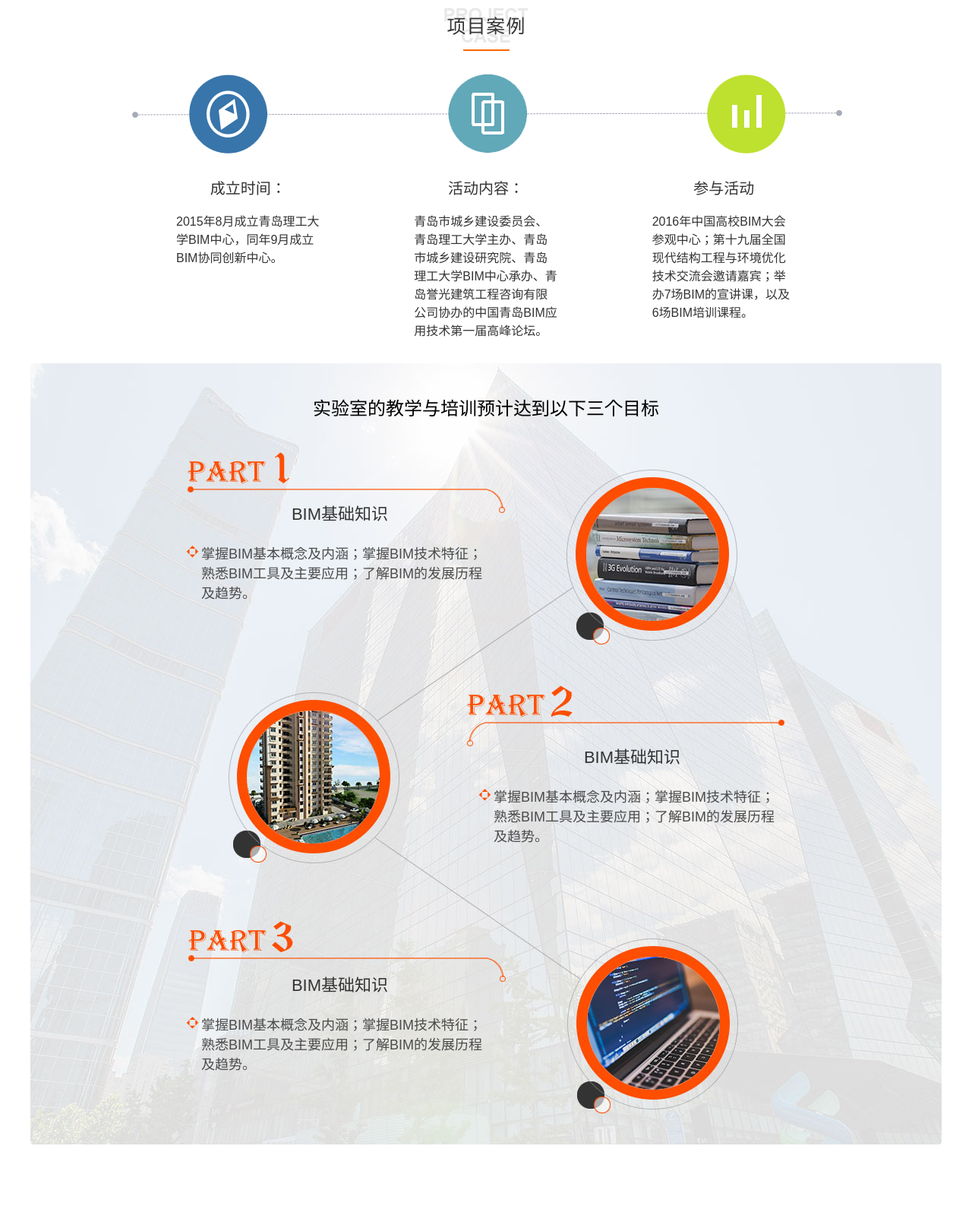
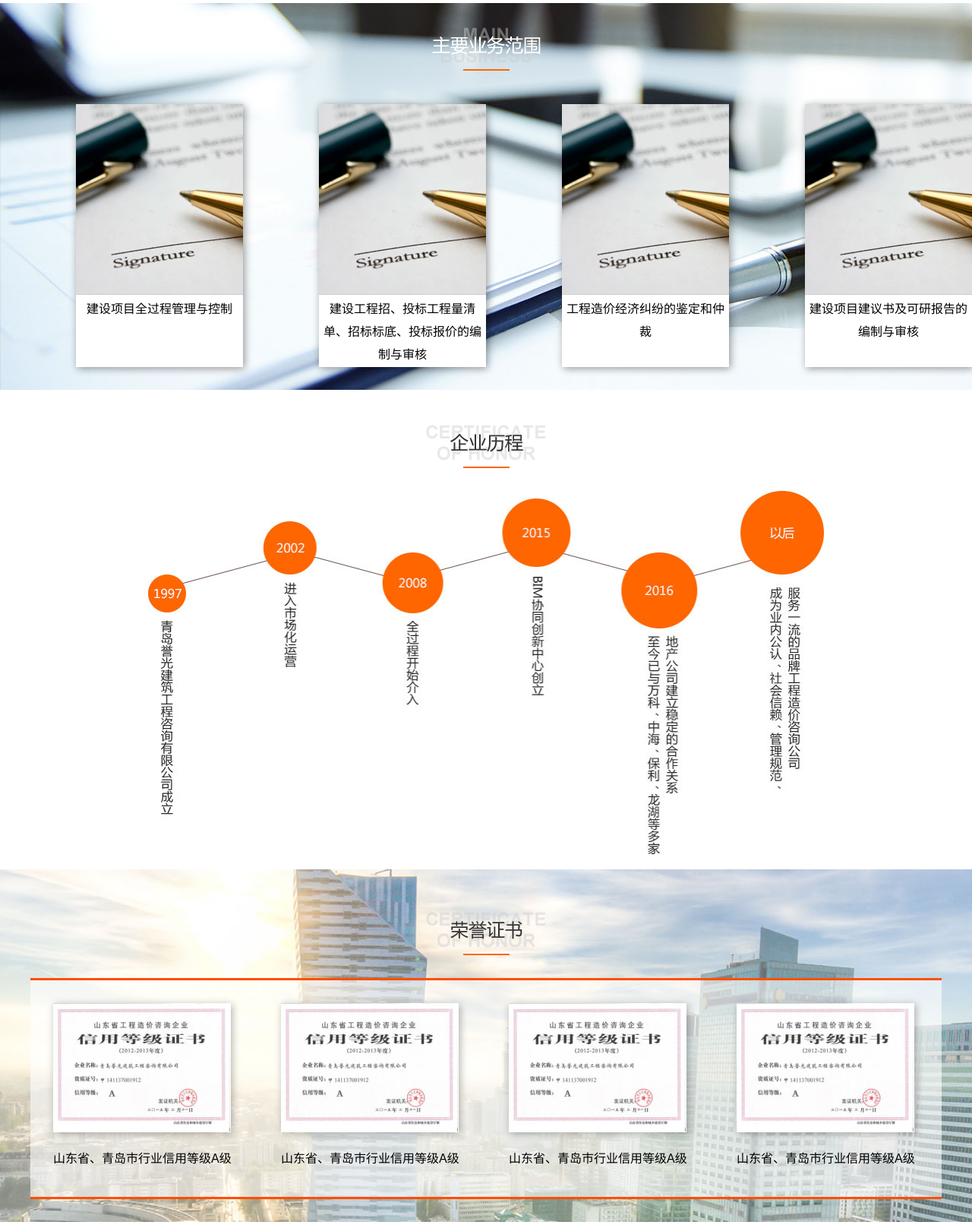
Before and after one commit to 15864251758/BIM, a plain HTML site: page 誉光关于我们.html in a window 1280 px wide. Shown: the part 713-2325 px from the top of the page at 76% size. Drawn offline with Linux system fonts and the light colour scheme.

Commit message:
关于我们修改完成

```diff
--- a/css/style.css
+++ b/css/style.css
@@ -1159,3 +1159,85 @@ a:hover{
 .search-list a.on{
 	color: #ff4e00;
 }
+
+
+.yg-block1{
+	background: url(../images/yg-block1.jpg);
+	padding-bottom: 30px;
+	padding-top: 32px;
+	margin-top: 40px;
+}
+.yg-block1 ul{
+	width: 1300px;
+	margin-top: 44px;
+}
+.yg-block1 ul li{
+	float: left;
+	margin-left: 100px;
+	width: 220px;
+	height: 346px;
+	background: #fff;
+	box-shadow: 2px 2px 10px rgba(0,0,0,0.4);
+}
+.yg-block1 ul li p{
+	line-height: 30px;
+	text-align: center;
+}
+.yg-block1 .block-title{
+	margin-top: 0;
+}
+.yg-block2-img{
+	width: 890px;
+	margin: 0 auto;
+	display: block;
+	margin-top: 30px;
+	margin-bottom: 20px;
+}
+.yg-block3{
+	background: url(../images/yg-block2.jpg) no-repeat;
+	background-position: center center;
+	padding-top: 10px;
+	background-size: auto 100%;
+	padding-bottom: 30px;
+
+}
+.yg-block3 ul li{
+	float: left;
+	margin:30px;
+	width: 240px;
+	line-height: 40px;
+}
+.yg-block3 ul{
+	background: rgba(255,255,255,0.6);
+	margin-top: 30px;
+	    border-bottom: 3px solid #ff4e00;
+	        border-top: 3px solid #ff4e00;
+
+}
+.yg-block3 ul li img{
+	box-shadow: 2px 2px 10px rgba(0,0,0,0.3)
+}
+.yg-block4 img{
+	margin: 40px 0;
+}
+.yg-block5{
+	background: url(../images/yg-block4.jpg);
+	background-repeat: no-repeat;
+	background-size: auto 100%;
+	padding-top: 10px;
+	margin-bottom: 40px;
+}
+.yg-block5 .yg-txt{
+	width: 700px;
+	float: left;
+	height: 240px;
+	margin: 30px 0 40px;
+	margin-right: 70px;
+	line-height: 30px;
+	text-indent: 32px;
+	padding-top: 40px;
+}
+.yg-block5 .yg-img{
+	vertical-align: middle;
+	margin: 30px 0 40px;
+}
--- a/誉光关于我们.html
+++ b/誉光关于我们.html
@@ -71,51 +71,62 @@
 		<p>随着建设行业信息化的深入，BIM技术日益成熟。掌握BIM技术的理论知识、熟练操作BIM软件将成为建筑行业人员的必备职业技能。</p>
 	</div>
 </div>
-<div class="aboutus-time">
-	<img src="images/anli-title.png" alt="" class="block-title">
-	<div class="aboutus-time-box clearfix">
-		<img src="images/time.png" alt="">
-		<div class="txt">
-			<h1>成立时间：</h1>
-			<p>2015年8月成立青岛理工大学BIM中心，同年9月成立BIM协同创新中心。</p>
-		</div>
-		<div class="txt">
-			<h1>活动内容：</h1>
-			<p>青岛市城乡建设委员会、青岛理工大学主办、青岛市城乡建设研究院、青岛理工大学BIM中心承办、青岛誉光建筑工程咨询有限公司协办的中国青岛BIM应用技术第一届高峰论坛。</p>
-		</div>
-		<div class="txt">
-			<h1>参与活动</h1>
-			<p>2016年中国高校BIM大会参观中心；第十九届全国现代结构工程与环境优化技术交流会邀请嘉宾；举办7场BIM的宣讲课，以及6场BIM培训课程。</p>
-		</div>
+<div class="aboutus-time yg-block1">
+	<img src="images/yg-title1.png" alt="" class="block-title">
+	<ul class="w-1200 clearfix" >
+		<li>
+			<img src="images/yg-block1-img.jpg" alt="">
+			<p>建设项目全过程管理与控制</p>
+		</li>
+		<li>
+			<img src="images/yg-block1-img.jpg" alt="">
+			<p>建设工程招、投标工程量清单、招标标底、投标报价的编制与审核 </p>
+		</li>
+		<li>
+			<img src="images/yg-block1-img.jpg" alt="">
+			<p>工程造价经济纠纷的鉴定和仲裁</p>
+		</li>
+		<li>
+			<img src="images/yg-block1-img.jpg" alt="">
+			<p>建设项目建议书及可研报告的编制与审核</p>
+		</li>
+	</ul>
+</div>
+<div class="aboutus-time yg-block2">
+	<img src="images/yg-title2.png" alt="" class="block-title">
+	<img src="images/yg-time.jpg" alt="" class="yg-block2-img">
+</div>
+<div class="aboutus-time yg-block3">
+	<img src="images/yg-title3.png" alt="" class="block-title">
+	<ul class="w-1200 clearfix">
+		<li>
+			<img src="images/yg-block2-img.jpg" alt="">
+			<p>山东省、青岛市行业信用等级A级</p>
+		</li>
+		<li>
+			<img src="images/yg-block2-img.jpg" alt="">
+			<p>山东省、青岛市行业信用等级A级</p>
+		</li>
+		<li>
+			<img src="images/yg-block2-img.jpg" alt="">
+			<p>山东省、青岛市行业信用等级A级</p>
+		</li>
+		<li>
+			<img src="images/yg-block2-img.jpg" alt="">
+			<p>山东省、青岛市行业信用等级A级</p>
+		</li>
+	</ul>
+</div>
+<div class="w-1200 yg-block4">
+	<img src="images/yg-block3.jpg" alt="">
+</div>
+<div class="aboutus-time yg-block5 clearfix">
+	<div class="w-1200">
+		<img src="images/yg-team.png" alt="" class="block-title">
+		<p class="yg-txt">公司人才荟萃，现有高中级工程师、技术人员70名，国家注册造价工程师15名，国家注册咨询工程师3名，拥有专业配套、完备齐全的咨询专家库，可进行项目可行性研究、项目投资估算编制审核、工程造价全过程咨询、招标清单及控制价清单编制、工程预结算审核、工程项目管理、工程造价纠纷司法鉴定、工程招投标咨询等业务。团队积极向上，服务优质，受到了业界广泛的认可及好评，树立了良好的企业形象，为企业的发展奠定了坚实的基础。</p>
+		<img class="yg-img" src="images/yg-block4-img.jpg" alt="">
 	</div>
 </div>
-<div class="aboutus-aim w-1200">
-	<h1>实验室的教学与培训预计达到以下三个目标</h1>
-	<div class="aboutus-aim-block1 aboutus-aim-block">
-		<h3>BIM基础知识</h3>
-		<div class="clearfix"><img src="images/aboutus-am.png" alt="">
-			<p>掌握BIM基本概念及内涵；掌握BIM技术特征；</p>
-			<p>熟悉BIM工具及主要应用；了解BIM的发展历程及趋势。</p>
-		</div>
-	</div>
-	<div class="aboutus-aim-block2 aboutus-aim-block">
-		<h3>BIM基础知识</h3>
-		<div class="clearfix"><img src="images/aboutus-am.png" alt="">
-			<p>掌握BIM基本概念及内涵；掌握BIM技术特征；</p>
-			<p>熟悉BIM工具及主要应用；了解BIM的发展历程及趋势。</p>
-		</div>
-	</div>
-	<div class="aboutus-aim-block3 aboutus-aim-block">
-		<h3>BIM基础知识</h3>
-		<div class="clearfix"><img src="images/aboutus-am.png" alt="">
-			<p>掌握BIM基本概念及内涵；掌握BIM技术特征；</p>
-			<p>熟悉BIM工具及主要应用；了解BIM的发展历程及趋势。</p>
-		</div>
-	</div>
-
-	</div>
-</div>
-
 <div class="footer">
 	<ul class="footer-box1 clearfix">
 		<div class="w-1200">
```
Also changed, not shown: images/yg-title3.png (added).
